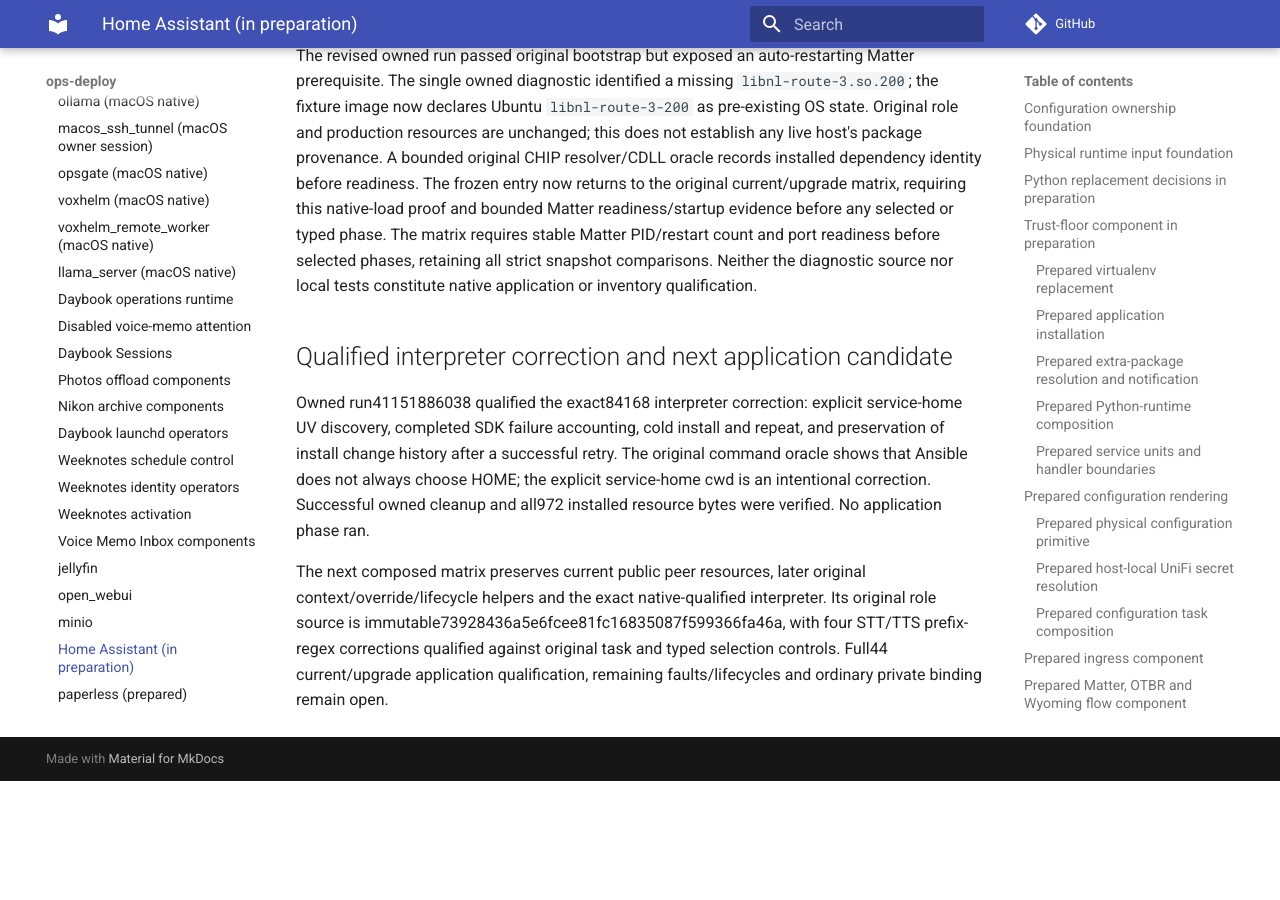
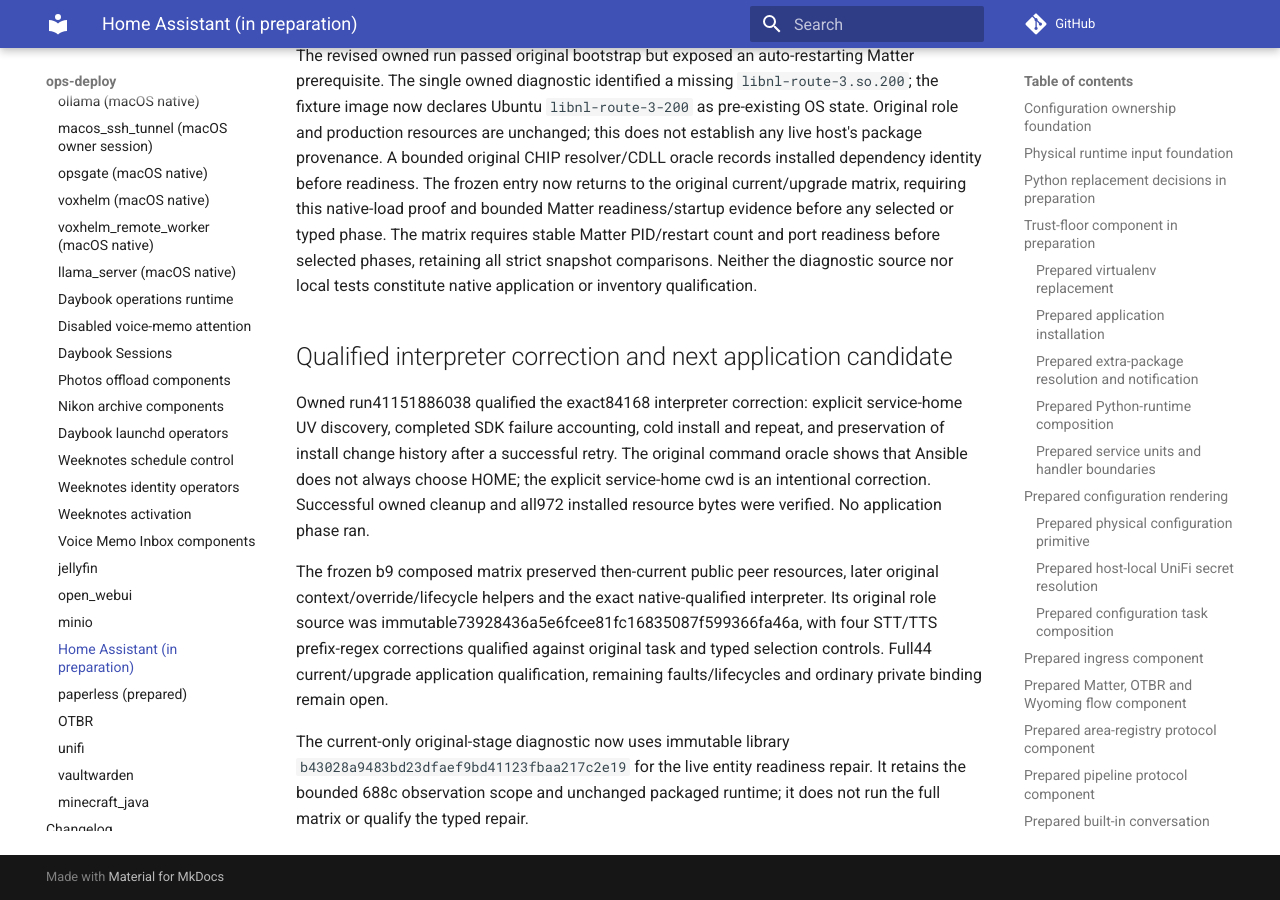
Before and after one commit to ephes/ops-deploy, an MkDocs documentation site: the page built from docs/services/homeassistant.md, in a window 1280 px wide and 900 px high, scrolled down 22188 px. Built offline with MkDocs 1.6.1 and Material for MkDocs 9.7.7, drawn with Linux system fonts in a browser that asks for light colours; comment, search, counter and statistics services are not loaded; before the commit the page ends 22969 px from its top, so only the background shows below that.

```diff
--- a/docs/services/homeassistant.md
+++ b/docs/services/homeassistant.md
@@ -1011,9 +1011,14 @@
 explicit service-home cwd is an intentional correction. Successful owned cleanup
 and all972 installed resource bytes were verified. No application phase ran.
 
-The next composed matrix preserves current public peer resources, later original
+The frozen b9 composed matrix preserved then-current public peer resources, later original
 context/override/lifecycle helpers and the exact native-qualified interpreter.
-Its original role source is immutable73928436a5e6fcee81fc16835087f599366fa46a,
+Its original role source was immutable73928436a5e6fcee81fc16835087f599366fa46a,
 with four STT/TTS prefix-regex corrections qualified against original task and
 typed selection controls. Full44 current/upgrade application qualification,
 remaining faults/lifecycles and ordinary private binding remain open.
+
+The current-only original-stage diagnostic now uses immutable library
+`b43028a9483bd23dfaef9bd41123fbaa217c2e19` for the live entity readiness repair.
+It retains the bounded 688c observation scope and unchanged packaged runtime;
+it does not run the full matrix or qualify the typed repair.
```
Also changed, not shown: docs/changelog.md (+2 -0 lines), 3 other files.
